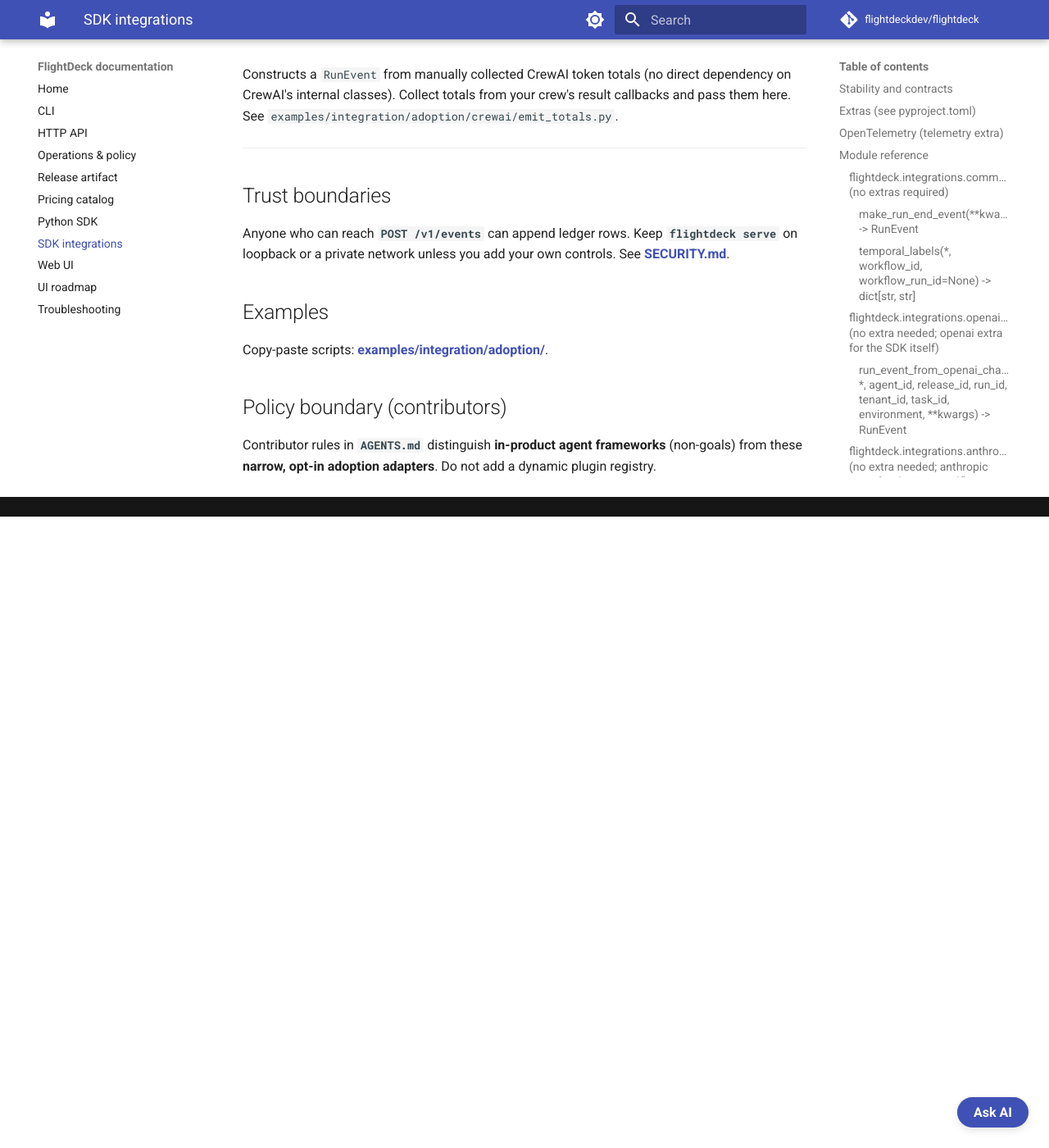
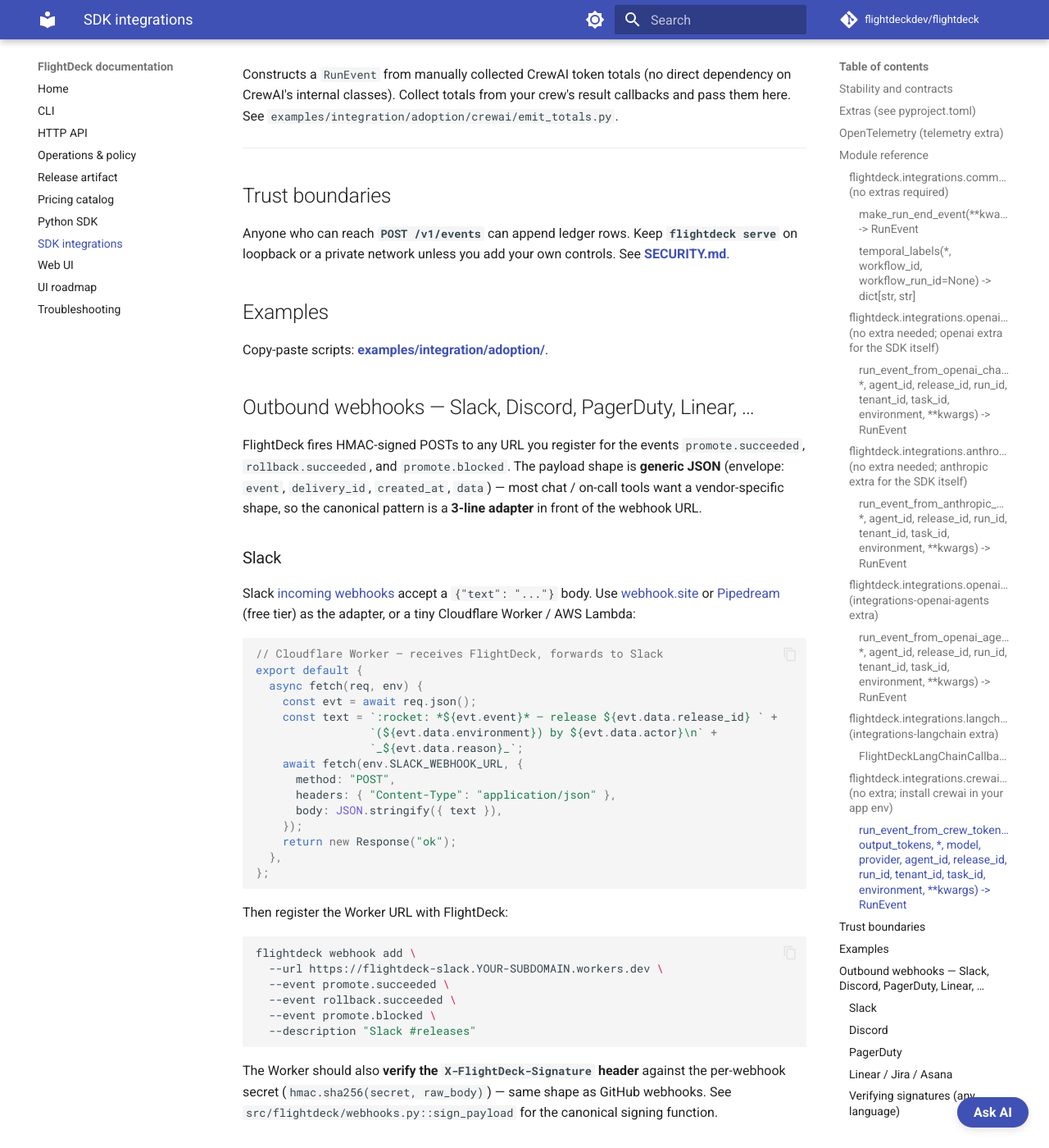
Before and after one commit to flightdeckdev/flightdeck, an MkDocs documentation site: the page built from docs/sdk-integrations.md, in a window 1280 px wide and 1400 px high, scrolled down 4576 px. Shown: the whole window at 82% size. Built offline with MkDocs 1.6.1 and Material for MkDocs 9.7.7, drawn with Linux system fonts in a browser that asks for light colours; comment, search, counter and statistics services are not loaded; some of the changed text lies outside the part shown.

Commit message:
feat: request-id middleware, version --json, Slack/Discord webhook recipes
Three small additive launch-readiness wins; no overlap with the
reviewer's current PR-62 scope.

1. **Request-context middleware (src/flightdeck/server/middleware.py).**
   Every response now carries two headers:
   - X-Request-Id: per-request UUID (echoes a caller-supplied value if
     present, generates a fresh uuid4().hex otherwise). Also stashed on
     request.state.request_id for downstream handlers / logs / future
     audit-row enrichment.
   - X-FlightDeck-Server-Version: package __version__. Lets clients
     detect server / client skew without hitting /health.
   Wired in src/flightdeck/server/app.py via app.add_middleware().
   Five tests in tests/test_server_middleware.py cover: generated id
   shape (32 hex chars), client-supplied id echoed, whitespace-only
   replaced, server version equals __version__, id unique per request.

2. **flightdeck version [--json] CLI command (src/flightdeck/cli/main.py).**
   Human form (default): 'flightdeck 1.2.0'. Machine form (--json):
   {"name": "flightdeck-ai", "version": "1.2.0"} — for CI scripts,
   chatops bots, and dashboards that want a single source of truth.
   click already exposes --version on the root group; this is the
   explicit subcommand for cases where --version isn't ergonomic.

3. **Slack / Discord / PagerDuty / Linear webhook recipes
   (docs/sdk-integrations.md).**
   New 'Outbound webhooks' section turns the generic JSON envelope
   into a concrete launch story: Cloudflare Worker example for Slack,
   one-line variations for Discord and PagerDuty, signature-verification
   snippet in Python (with the hmac.compare_digest reminder so users
   don't write timing-vulnerable comparisons). This is the 'webhooks
   are real' demo a first-time user can copy-paste in 5 minutes.

Verification:
- ruff: clean
- pytest tests/test_server_middleware.py tests/test_actor_passthrough.py
  tests/test_webhooks_*.py: 35 passed
- 'uv run flightdeck version' + 'flightdeck version --json' smoke OK

````diff
--- a/docs/sdk-integrations.md
+++ b/docs/sdk-integrations.md
@@ -155,6 +155,88 @@
 
 Copy-paste scripts: **[examples/integration/adoption/](../examples/integration/adoption/README.md)**.
 
+## Outbound webhooks — Slack, Discord, PagerDuty, Linear, …
+
+FlightDeck fires HMAC-signed POSTs to any URL you register for the events
+`promote.succeeded`, `rollback.succeeded`, and `promote.blocked`. The
+payload shape is **generic JSON** (envelope: `event`, `delivery_id`,
+`created_at`, `data`) — most chat / on-call tools want a vendor-specific
+shape, so the canonical pattern is a **3-line adapter** in front of the
+webhook URL.
+
+### Slack
+
+Slack [incoming webhooks](https://api.slack.com/messaging/webhooks) accept
+a `{"text": "..."}` body. Use [webhook.site](https://webhook.site/) or
+[Pipedream](https://pipedream.com/) (free tier) as the adapter, or a tiny
+Cloudflare Worker / AWS Lambda:
+
+```js
+// Cloudflare Worker — receives FlightDeck, forwards to Slack
+export default {
+  async fetch(req, env) {
+    const evt = await req.json();
+    const text = `:rocket: *${evt.event}* — release ${evt.data.release_id} ` +
+                 `(${evt.data.environment}) by ${evt.data.actor}\n` +
+                 `_${evt.data.reason}_`;
+    await fetch(env.SLACK_WEBHOOK_URL, {
+      method: "POST",
+      headers: { "Content-Type": "application/json" },
+      body: JSON.stringify({ text }),
+    });
+    return new Response("ok");
+  },
+};
+```
+
+Then register the Worker URL with FlightDeck:
+
+```bash
+flightdeck webhook add \
+  --url https://flightdeck-slack.YOUR-SUBDOMAIN.workers.dev \
+  --event promote.succeeded \
+  --event rollback.succeeded \
+  --event promote.blocked \
+  --description "Slack #releases"
+```
+
+The Worker should also **verify the `X-FlightDeck-Signature` header**
+against the per-webhook secret (`hmac.sha256(secret, raw_body)`) — same
+shape as GitHub webhooks. See `src/flightdeck/webhooks.py::sign_payload`
+for the canonical signing function.
+
+### Discord
+
+Discord webhook URLs accept `{"content": "..."}`. Same adapter pattern as
+Slack; swap the body to `{ content: text }` and set
+`https://discord.com/api/webhooks/...` as the destination.
+
+### PagerDuty
+
+For incidents on `rollback.succeeded` or `promote.blocked`, the adapter
+posts to the [PagerDuty Events API v2](https://developer.pagerduty.com/api-reference/YXBpOjI3NDgyNjU-pager-duty-v2-events-api)
+with `event_action: "trigger"`, `severity` mapped from the event name,
+and `payload.summary` derived from `data.reason` + `data.release_id`.
+
+### Linear / Jira / Asana
+
+For project-tracker auto-comments, the adapter looks up the ticket id in
+`data.reason` (e.g. `"hot-fix for issue #1234"`), then posts a comment via
+the tracker's REST API.
+
+### Verifying signatures (any language)
+
+```python
+import hmac, hashlib
+
+def verify(secret: str, raw_body: bytes, signature_header: str) -> bool:
+    expected = "sha256=" + hmac.new(secret.encode(), raw_body, hashlib.sha256).hexdigest()
+    return hmac.compare_digest(expected, signature_header)
+```
+
+Always use `hmac.compare_digest` (or your language's equivalent) — a
+string `==` comparison is timing-attack vulnerable.
+
 ## Policy boundary (contributors)
 
 Contributor rules in **`AGENTS.md`** distinguish **in-product agent frameworks** (non-goals) from
````
Also changed, not shown: 4 other files.
